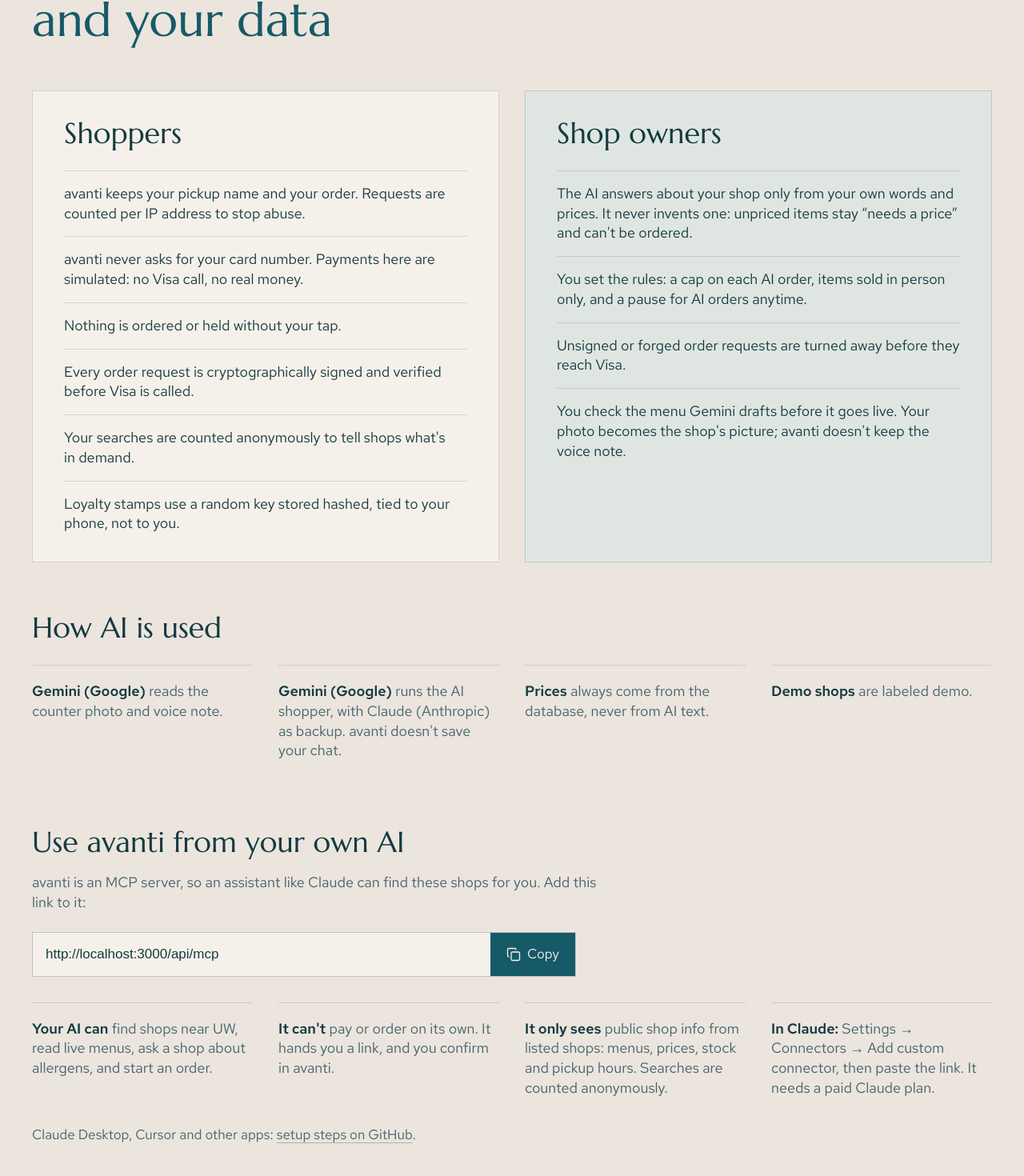
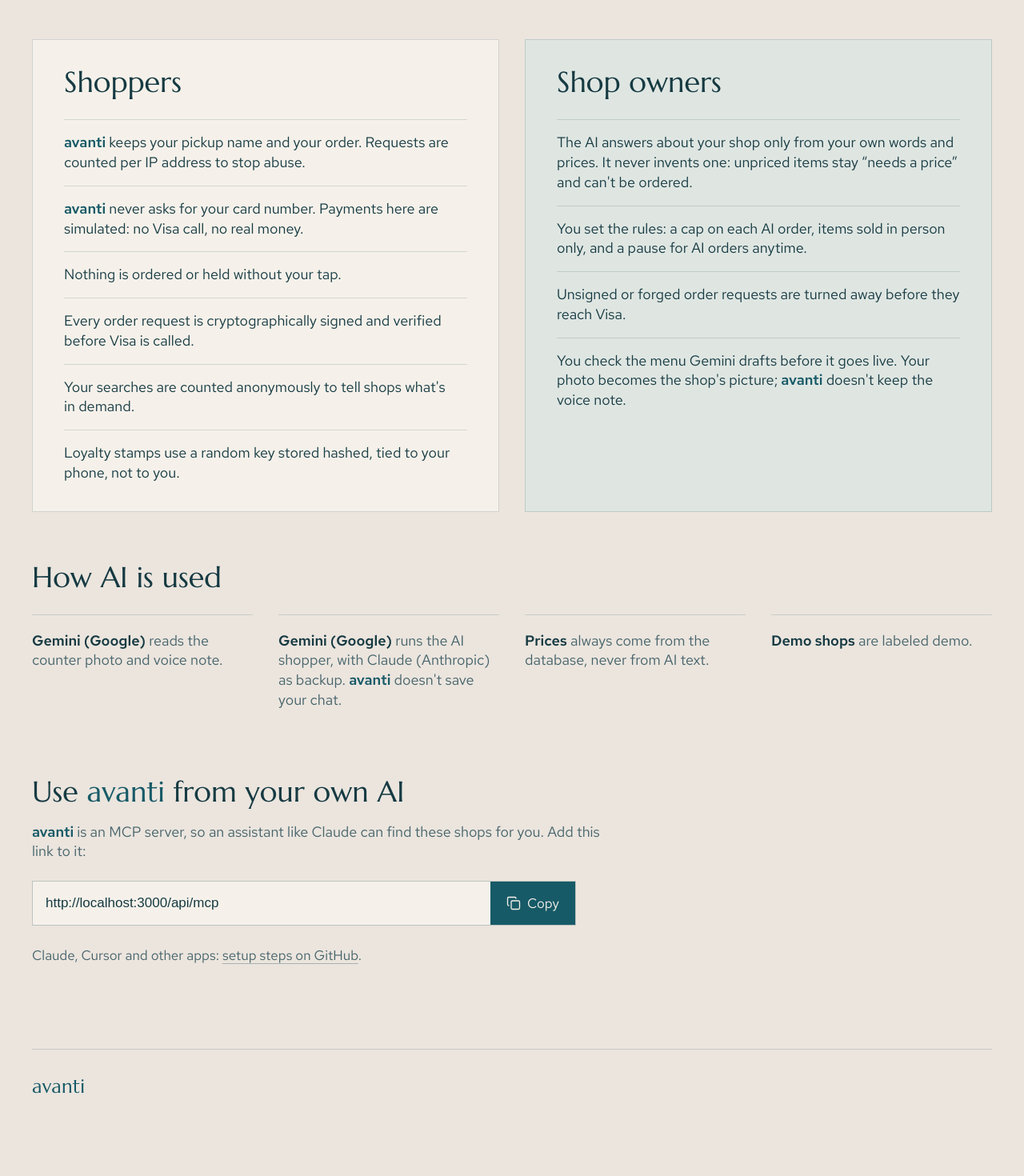
Before and after one commit to ansonlam23/avanti, a Next.js app: page /privacy in a window 1280 px wide. Shown: the part 219-1689 px from the top of the page at 80% size. After the commit the page ends 1647 px from the top, so only its background shows below. Built offline with nearby package versions, Linux system fonts and the light colour scheme; no server answers; a web font is replaced by a local one.

Commit message:
Privacy: drop the MCP detail list; 'avanti' in running text is semibold teal; the title fits one line on laptops

```diff
--- a/src/components/privacy/privacy-page.tsx
+++ b/src/components/privacy/privacy-page.tsx
@@ -19,6 +19,11 @@
 
 const rise = (s: number) => ({ "--rise": `${s}s` }) as CSSProperties;
 
+/** The name in running text: semibold, in the logo's teal. */
+function Avanti() {
+  return <span className="font-semibold text-carbon">avanti</span>;
+}
+
 function Side({ id, title, surface, delay, children }: { id: string; title: string; surface: "paper" | "pad"; delay: number; children: ReactNode }) {
   return (
     <section aria-labelledby={id} className={`lp-rise ${surface} px-6 pb-3 pt-7 sm:px-8 lg:px-10 lg:pb-5 lg:pt-9`} style={rise(delay)}>
@@ -35,9 +40,16 @@
 }
 
 export function PrivacyPage({ payments, shopperAi, mcpUrl }: { payments: PaymentMode; shopperAi: AiUse; mcpUrl: string }) {
-  const ai: AiUse[] = [
+  const ai: { who: string; what: ReactNode }[] = [
     { who: "Gemini (Google)", what: "reads the counter photo and voice note." },
-    { who: shopperAi.who, what: `${shopperAi.what} avanti doesn't save your chat.` },
+    {
+      who: shopperAi.who,
+      what: (
+        <>
+          {shopperAi.what} <Avanti /> doesn&apos;t save your chat.
+        </>
+      ),
+    },
     { who: "Prices", what: "always come from the database, never from AI text." },
     { who: "Demo shops", what: "are labeled demo." },
   ];
@@ -46,17 +58,19 @@
       <SiteNav variant="page" section="privacy" />
       <main className="mx-auto w-full max-w-page flex-1 px-5 pb-16 pt-8 sm:px-8 lg:px-10 lg:pb-20 lg:pt-14">
         <h1
-          className="lp-rise font-display text-[36px] font-normal leading-[1.08] text-carbon sm:text-[52px] lg:text-[clamp(3.25rem,1.6rem+2.6vw,4.25rem)]"
+          className="lp-rise font-display text-[36px] font-normal leading-[1.08] text-carbon text-balance sm:text-[52px] lg:text-[clamp(3.25rem,1.6rem+2.6vw,4.25rem)]"
           style={rise(0.05)}
         >
-          <span className="block">How avanti uses AI</span> <span className="block">and your data</span>
+          How avanti uses AI and your data
         </h1>
 
         <div className="mt-9 grid gap-5 lg:mt-14 lg:grid-cols-2 lg:gap-8">
           <Side id="shoppers" title="Shoppers" surface="paper" delay={0.16}>
-            <Line>avanti keeps your pickup name and your order. Requests are counted per IP address to stop abuse.</Line>
             <Line>
-              avanti never asks for your card number.{" "}
+              <Avanti /> keeps your pickup name and your order. Requests are counted per IP address to stop abuse.
+            </Line>
+            <Line>
+              <Avanti /> never asks for your card number.{" "}
               {payments === "sandbox"
                 ? "This demo uses a Visa sandbox test card, so no real money moves."
                 : "Payments here are simulated: no Visa call, no real money."}
@@ -74,7 +88,7 @@
             <Line>You set the rules: a cap on each AI order, items sold in person only, and a pause for AI orders anytime.</Line>
             <Line>Unsigned or forged order requests are turned away before they reach Visa.</Line>
             <Line>
-              You check the menu Gemini drafts before it goes live. Your photo becomes the shop&apos;s picture; avanti doesn&apos;t keep
+              You check the menu Gemini drafts before it goes live. Your photo becomes the shop&apos;s picture; <Avanti /> doesn&apos;t keep
               the voice note.
             </Line>
           </Side>
@@ -96,28 +110,16 @@
         {/* the MCP server (CONTRACTS §15): the same tools the avanti shopper uses, read-only */}
         <section aria-labelledby="your-ai" className="lp-rise mt-12 lg:mt-16" style={rise(0.46)}>
           <h2 id="your-ai" className="font-display text-[30px] font-normal leading-none text-ink lg:text-[36px]">
-            Use avanti from your own AI
+            Use <span className="text-carbon">avanti</span> from your own AI
           </h2>
           <p className="mt-4 max-w-[60ch] text-[16px] leading-snug text-ink-muted text-pretty lg:mt-5 lg:text-[18px]">
-            avanti is an MCP server, so an assistant like Claude can find these shops for you. Add this link to it:
+            <Avanti /> is an MCP server, so an assistant like Claude can find these shops for you. Add this link to it:
           </p>
           <div className="mt-5 lg:mt-6">
             <CopyLink url={mcpUrl} label="avanti's MCP server link" />
           </div>
-          <ul className="mt-6 grid sm:grid-cols-2 sm:gap-x-8 lg:mt-8 lg:grid-cols-4">
-            {[
-              { who: "Your AI can", what: "find shops near UW, read live menus, ask a shop about allergens, and start an order." },
-              { who: "It can't", what: "pay or order on its own. It hands you a link, and you confirm in avanti." },
-              { who: "It only sees", what: "public shop info from listed shops: menus, prices, stock and pickup hours. Searches are counted anonymously." },
-              { who: "In Claude:", what: "Settings → Connectors → Add custom connector, then paste the link. It needs a paid Claude plan." },
-            ].map((a) => (
-              <li key={a.who} className="border-t border-ink/15 py-4 text-[16px] leading-snug text-ink-muted text-pretty lg:py-5 lg:text-[18px]">
-                <span className="font-semibold text-ink">{a.who}</span> {a.what}
-              </li>
-            ))}
-          </ul>
-          <p className="mt-3 text-[16px] text-ink-muted lg:text-[17px]">
-            Claude Desktop, Cursor and other apps:{" "}
+          <p className="mt-5 text-[16px] text-ink-muted lg:mt-6 lg:text-[17px]">
+            Claude, Cursor and other apps:{" "}
             <a href={`${GITHUB_URL}#use-avanti-from-any-ai`} target="_blank" rel="noreferrer" className="underline decoration-ink/30 underline-offset-4 hover:decoration-ink">
               setup steps on GitHub
             </a>
```
